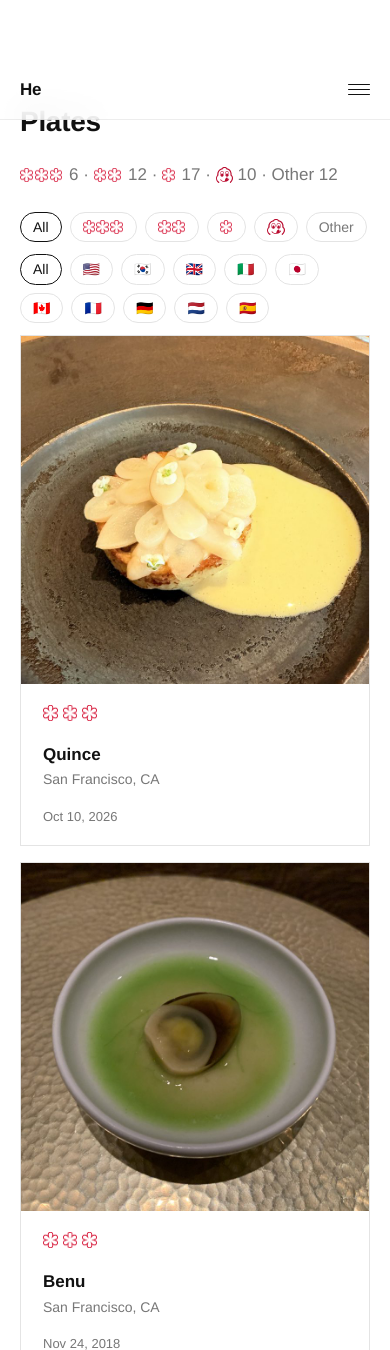
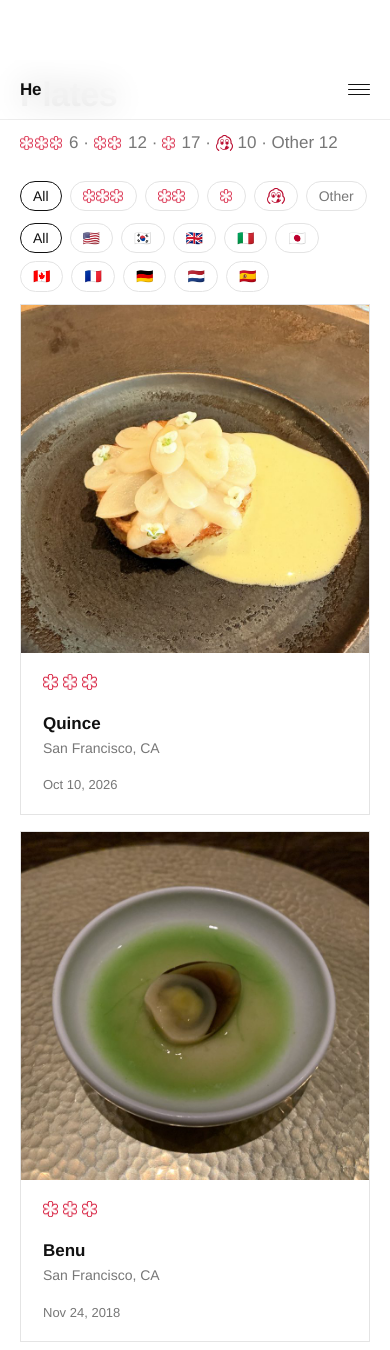
Before and after one commit to hehaotian/hehaotian.github.io, a PHP site: page / in a window 390 px wide, after a click on "Plates". Shown: the top 1350 px of the page. Run offline with PHP 8.4, Linux system fonts and the light colour scheme.

Commit message:
Match subpage title size and position to the home title

```diff
--- a/assets/style.css
+++ b/assets/style.css
@@ -36,11 +36,10 @@
 
 main { padding-top: var(--nav-h); }
 .tab[hidden] { display: none; }
-.col { max-width: var(--frame); margin: 0 auto; padding: 72px 24px 120px; }
-#home .col { padding-top: 32px; }
+.col { max-width: var(--frame); margin: 0 auto; padding: 32px 24px 120px; }
 
 h1 { font-size: 40px; font-weight: 600; letter-spacing: -.5px; line-height: 1.1; margin: 0 0 20px; }
-h2 { font-size: 28px; font-weight: 600; letter-spacing: -.3px; margin: 0 0 40px; }
+h2 { font-size: 40px; font-weight: 600; letter-spacing: -.5px; line-height: 1.1; margin: 0 0 40px; }
 h3 { font-size: 13px; font-weight: 400; color: var(--muted); margin: 48px 0 8px; }
 .intro { margin: 0 0 12px; }
 .portrait { margin: 32px 0 0; }
@@ -67,7 +66,7 @@
 
 @media (max-width: 640px) {
   :root { --gutter: 20px; } .brand { font-size: 17px; }
-  .col { padding: 40px 20px 80px; } #home .col { padding-top: 16px; } h1 { font-size: 34px; }
+  .col { padding: 16px 20px 80px; } h1, h2 { font-size: 34px; }
   .gig, .note { flex-direction: column; gap: 0; }
 }
 
```
